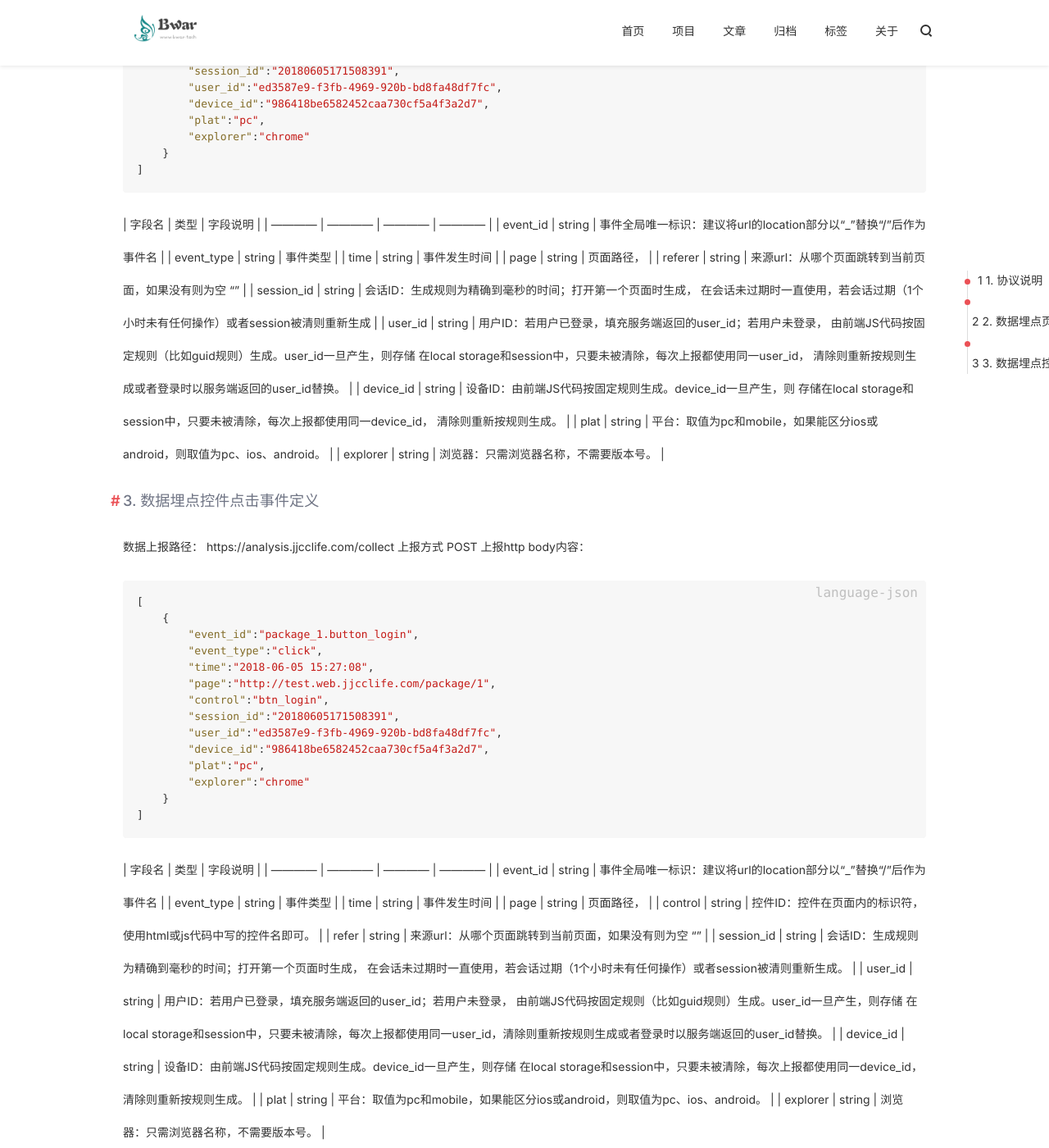
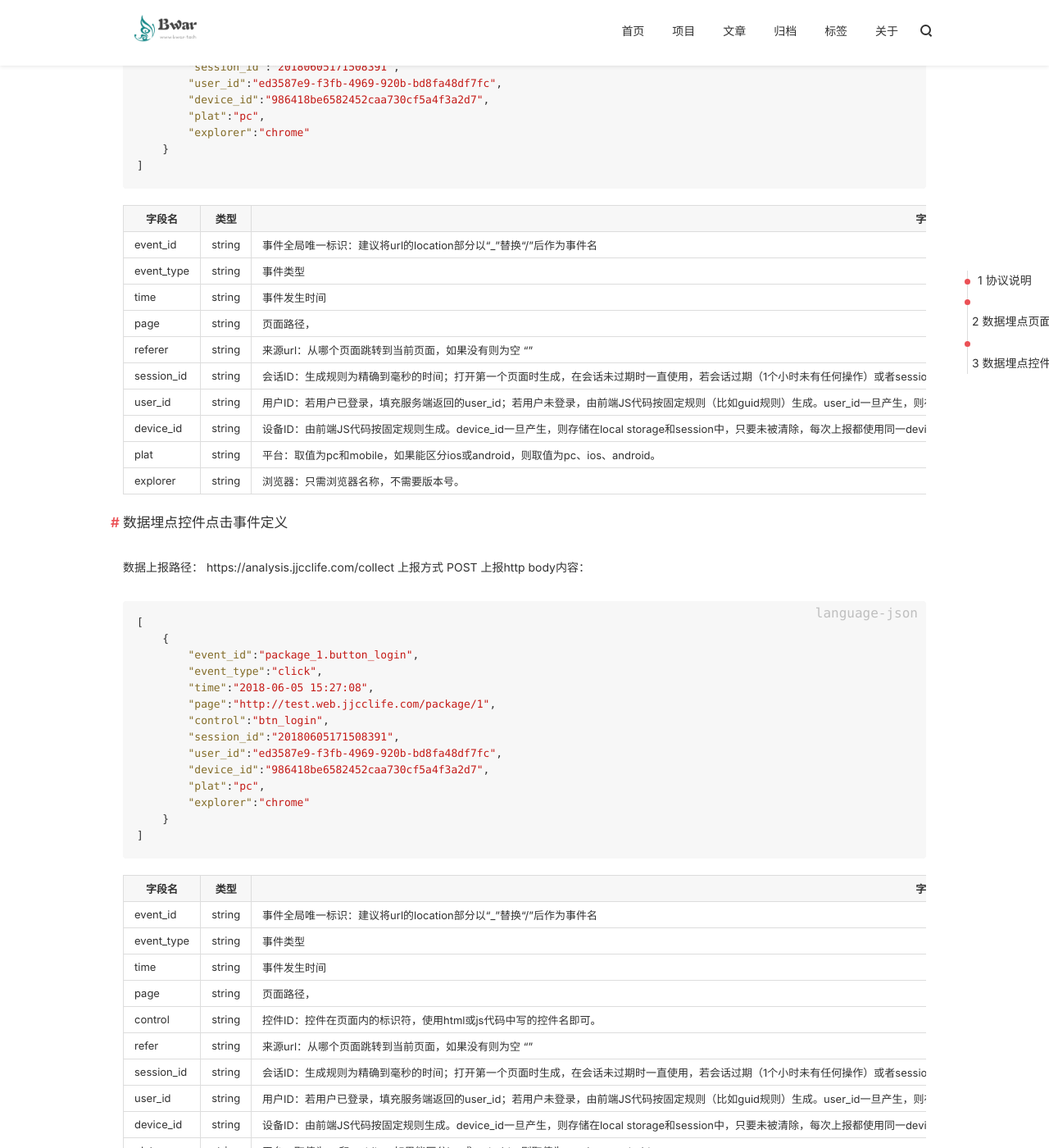
Before and after one commit to Bwar/bwar.github.io, a Jekyll site: the page built from _posts/article/2018-02-28-Collect.md, in a window 1280 px wide and 1400 px high, scrolled down 685 px. Shown: the whole window at 82% size. Built offline with Jekyll 4.4.1, drawn with Linux system fonts in a browser that asks for light colours; nearby versions of some CDN libraries; comment, search, counter and statistics services are not loaded; some of the changed text lies outside the part shown.

Commit message:
add data analyse collect protocol

````diff
--- a/_posts/article/2018-02-28-Collect.md
+++ b/_posts/article/2018-02-28-Collect.md
@@ -10,12 +10,12 @@ tags:
 ---
 
 
-## 1. 协议说明
+### 协议说明
 * 使用http协议，调用路径和其参数需根据协议需求，消息体为json，字段名需按需求表格中字段填充（包括大小写），必须的字段则必须填充。
 * 数据实时发送，无须等待服务端响应。
 * session_id 是客户端保存在内存中的一个标识。生成规则:%年%月%日%时%分%秒%毫秒:20180605171508391,session_id在内存中不存在时就会自动生成。由服务端处理切割Session超时的问题，例如：客户端在最后一个页面停留了1小时才跳转到下一页，会话仍然还在，服务端会切割成另一下会话。
 
-## 2. 数据埋点页面访问事件定义
+### 数据埋点页面访问事件定义
 数据上报路径： https://analyse.bwar.tech/collect
 上报方式  POST
 上报http body内容：
@@ -38,26 +38,20 @@ tags:
 ```
 
 | 字段名  | 类型  | 字段说明  |
-| ------------ | ------------ | ------------ | ------------ |
+| ------------ | ------------ | ------------ |
 | event_id | string | 事件全局唯一标识：建议将url的location部分以“_”替换“/”后作为事件名 |
 | event_type | string | 事件类型 |
 | time | string | 事件发生时间 |
 | page | string | 页面路径，  |
 | referer | string | 来源url：从哪个页面跳转到当前页面，如果没有则为空 ""  |
-| session_id | string | 会话ID：生成规则为精确到毫秒的时间；打开第一个页面时生成，
-在会话未过期时一直使用，若会话过期（1个小时未有任何操作）或者session被清则重新生成  |
-| user_id | string | 用户ID：若用户已登录，填充服务端返回的user_id；若用户未登录，
-由前端JS代码按固定规则（比如guid规则）生成。user_id一旦产生，则存储
-在local storage和session中，只要未被清除，每次上报都使用同一user_id，
-清除则重新按规则生成或者登录时以服务端返回的user_id替换。 |
-| device_id | string | 设备ID：由前端JS代码按固定规则生成。device_id一旦产生，则
-存储在local storage和session中，只要未被清除，每次上报都使用同一device_id，
-清除则重新按规则生成。 |
+| session_id | string | 会话ID：生成规则为精确到毫秒的时间；打开第一个页面时生成，在会话未过期时一直使用，若会话过期（1个小时未有任何操作）或者session被清则重新生成  |
+| user_id | string | 用户ID：若用户已登录，填充服务端返回的user_id；若用户未登录，由前端JS代码按固定规则（比如guid规则）生成。user_id一旦产生，则存储在local storage和session中，只要未被清除，每次上报都使用同一user_id，清除则重新按规则生成或者登录时以服务端返回的user_id替换。 |
+| device_id | string | 设备ID：由前端JS代码按固定规则生成。device_id一旦产生，则存储在local storage和session中，只要未被清除，每次上报都使用同一device_id，清除则重新按规则生成。 |
 | plat | string | 平台：取值为pc和mobile，如果能区分ios或android，则取值为pc、ios、android。 |
 | explorer | string | 浏览器：只需浏览器名称，不需要版本号。 |
 
 
-## 3. 数据埋点控件点击事件定义
+### 数据埋点控件点击事件定义
 数据上报路径： https://analysis.jjcclife.com/collect
 上报方式 POST
 上报http body内容：
@@ -80,19 +74,15 @@ tags:
 ```
 
 | 字段名  | 类型  | 字段说明  |
-| ------------ | ------------ | ------------ | ------------ |
+| ------------ | ------------ | ------------ |
 | event_id | string | 事件全局唯一标识：建议将url的location部分以“_”替换“/”后作为事件名 |
 | event_type | string | 事件类型 |
 | time | string | 事件发生时间 |
 | page | string | 页面路径，  |
 | control | string | 控件ID：控件在页面内的标识符，使用html或js代码中写的控件名即可。 |
 | refer | string | 来源url：从哪个页面跳转到当前页面，如果没有则为空 ""  |
-| session_id | string | 会话ID：生成规则为精确到毫秒的时间；打开第一个页面时生成，
-在会话未过期时一直使用，若会话过期（1个小时未有任何操作）或者session被清则重新生成。  |
-| user_id | string | 用户ID：若用户已登录，填充服务端返回的user_id；若用户未登录，
-由前端JS代码按固定规则（比如guid规则）生成。user_id一旦产生，则存储
-在local storage和session中，只要未被清除，每次上报都使用同一user_id，清除则重新按规则生成或者登录时以服务端返回的user_id替换。 |
-| device_id | string | 设备ID：由前端JS代码按固定规则生成。device_id一旦产生，则存储
-在local storage和session中，只要未被清除，每次上报都使用同一device_id，清除则重新按规则生成。 |
+| session_id | string | 会话ID：生成规则为精确到毫秒的时间；打开第一个页面时生成，在会话未过期时一直使用，若会话过期（1个小时未有任何操作）或者session被清则重新生成。  |
+| user_id | string | 用户ID：若用户已登录，填充服务端返回的user_id；若用户未登录，由前端JS代码按固定规则（比如guid规则）生成。user_id一旦产生，则存储在local storage和session中，只要未被清除，每次上报都使用同一user_id，清除则重新按规则生成或者登录时以服务端返回的user_id替换。 |
+| device_id | string | 设备ID：由前端JS代码按固定规则生成。device_id一旦产生，则存储在local storage和session中，只要未被清除，每次上报都使用同一device_id，清除则重新按规则生成。 |
 | plat | string | 平台：取值为pc和mobile，如果能区分ios或android，则取值为pc、ios、android。 |
 | explorer | string | 浏览器：只需浏览器名称，不需要版本号。 |
````
